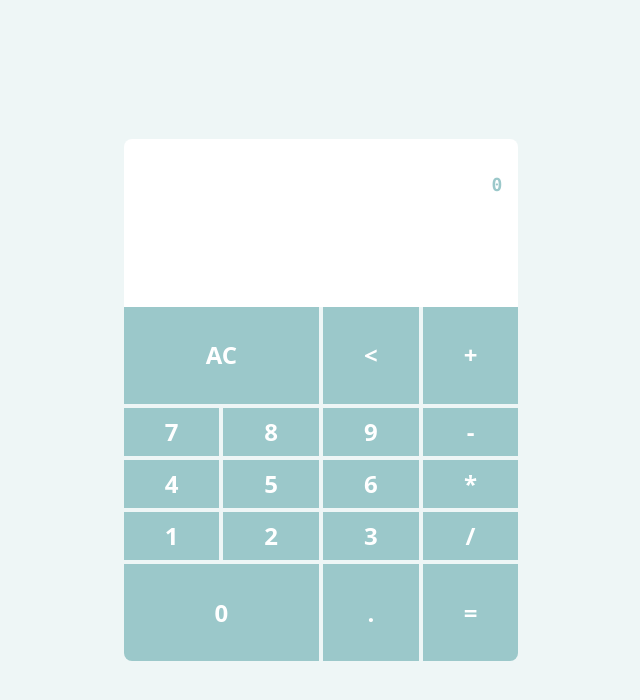
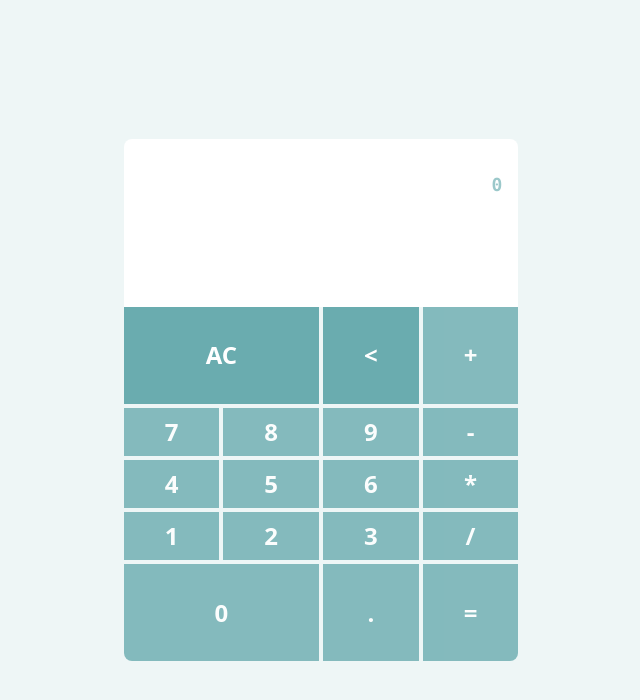
Before and after one commit to nguyencongcuong/calculator, a React (Create React App) app: page / in a window 1280 px wide. Shown: the top 700 px of the page, without its empty margins (319-959 px from the left). Built offline with nearby package versions, Linux system fonts and the light colour scheme.

Commit message:
style: Make "AC" & "<" bolder

```diff
--- a/src/components/Pad.js
+++ b/src/components/Pad.js
@@ -13,7 +13,7 @@ function Pad() {
 
     const handleStyle = (e) => {
         return {
-            opacity: (e === "=" && !calStatus) && "0.5"
+            opacity: (e === "=" && !calStatus) ? "0.5" : (e === "AC" || e === "<") && "1"
         }
     }
 
--- a/src/components/PadItem.js
+++ b/src/components/PadItem.js
@@ -4,7 +4,7 @@ function PadItem(props) {
     return (
         <div
             id={props.id}
-            className="bg-cyan-600 text-white cursor-pointer aspect-w-2 aspect-h-1 transition-all duration-500"
+            className="bg-cyan-900 opacity-80 text-white cursor-pointer aspect-w-2 aspect-h-1 transition-all duration-500"
             style={props.style}
             onClick={props.onClick}>
             <div
```
